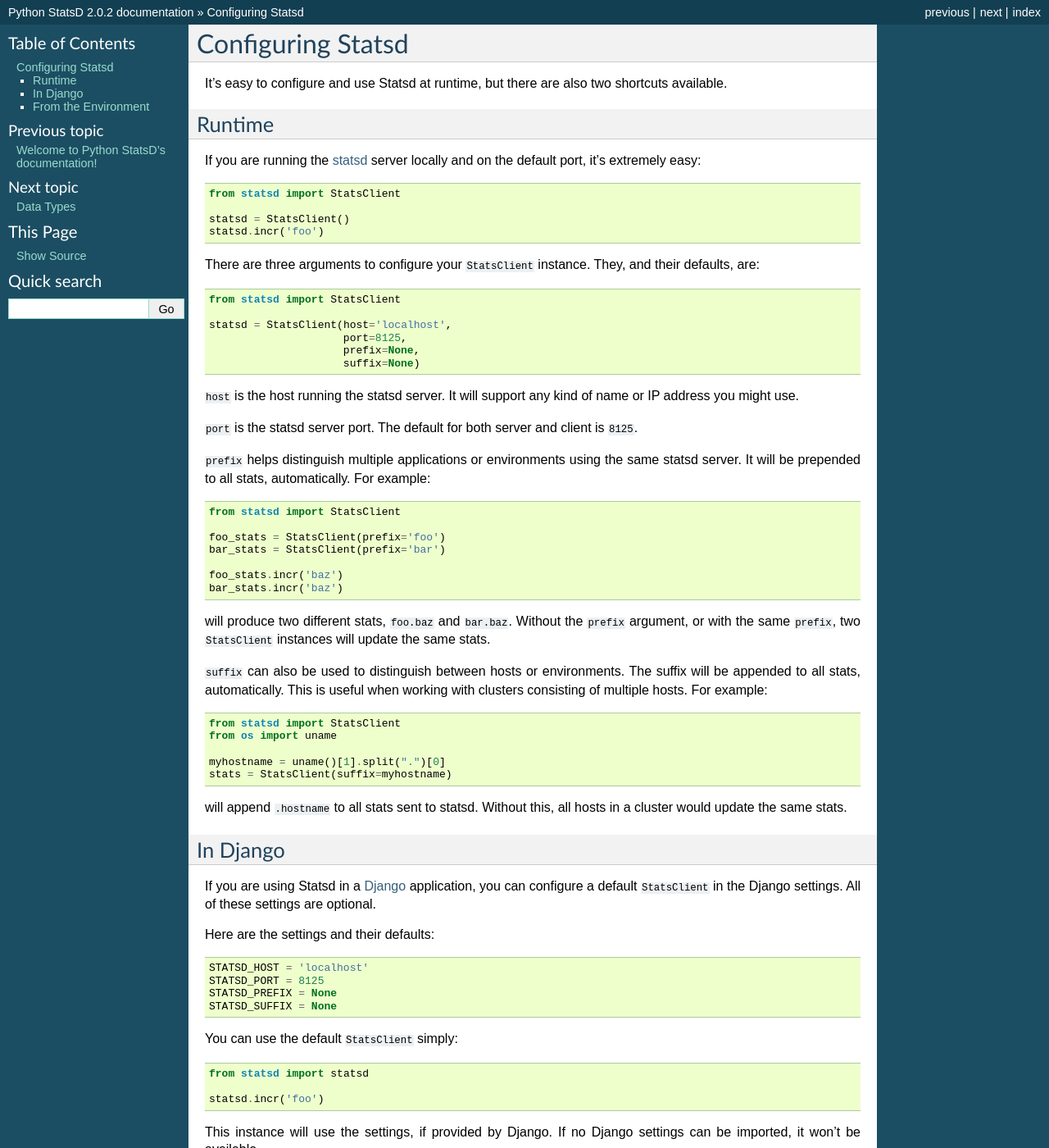
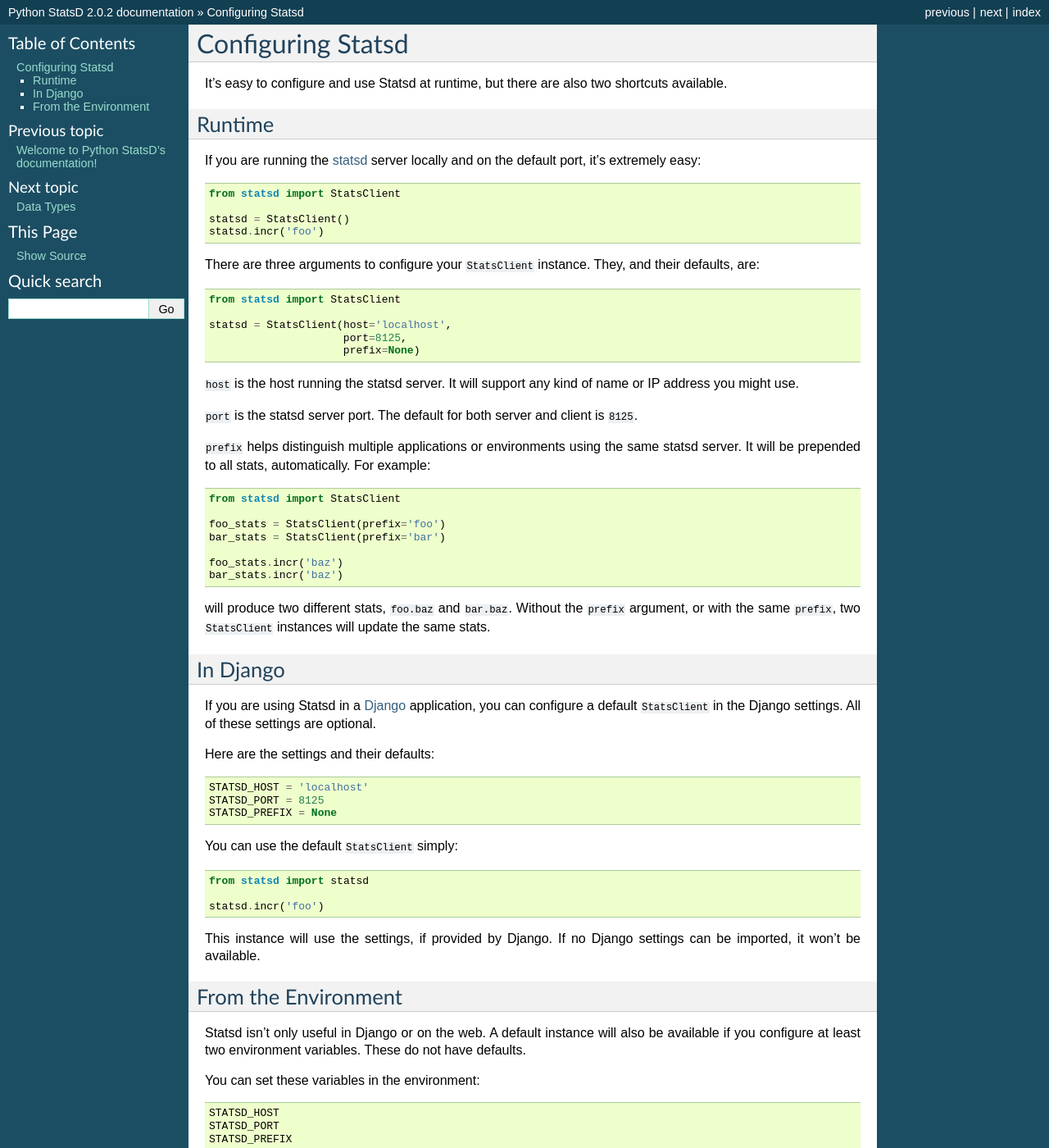
Before and after one commit to jsocol/pystatsd, a Sphinx documentation site: the page built from docs/configure.rst, in a window 1280 px wide and 1400 px high. Shown: the whole window at 82% size. Built offline with Sphinx 7.4.7, drawn with Linux system fonts in a browser that asks for light colours; formulas are drawn with MathJax 3.

Commit message:
Revert "Added suffix parameter"
This reverts commit 3c4ec687273416b355c20282e33249d87cd84b52.

Given graphite's support for wildcards anywhere in the chain, this is an
unnecessary complication. The same thing can be achieved with the
prefix, e.g.:

    >>> import socket;
    >>> host, _, _ = socket.gethostname().partition('.')
    >>> prefix = 'my_app.' + host
    >>> client = StatsClient(prefix=prefix)

Stats can be accessed in aggregate as 'stats.my_app.*.whatever.stat'.

```diff
--- a/docs/configure.rst
+++ b/docs/configure.rst
@@ -26,8 +26,7 @@
 
     statsd = StatsClient(host='localhost',
                          port=8125,
-                         prefix=None,
-                         suffix=None)
+                         prefix=None)
 
 ``host`` is the host running the statsd server. It will support any kind
 of name or IP address you might use.
@@ -51,19 +50,6 @@
 the ``prefix`` argument, or with the same ``prefix``, two
 ``StatsClient`` instances will update the same stats.
 
-``suffix`` can also be used to distinguish between hosts or environments.
-The suffix will be appended to all stats, automatically. This is useful
-when working with clusters consisting of multiple hosts. For example::
-
-    from statsd import StatsClient
-    from os import uname
-
-    myhostname = uname()[1].split(".")[0]
-    stats = StatsClient(suffix=myhostname)
-
-will append ``.hostname`` to all stats sent to statsd. Without this, all
-hosts in a cluster would update the same stats.
-
 
 In Django
 =========
@@ -77,7 +63,6 @@
     STATSD_HOST = 'localhost'
     STATSD_PORT = 8125
     STATSD_PREFIX = None
-    STATSD_SUFFIX = None
 
 You can use the default ``StatsClient`` simply::
 
--- a/docs/index.rst
+++ b/docs/index.rst
@@ -20,11 +20,11 @@
     >>> c.incr('foo')  # Increment the 'foo' counter.
     >>> c.timing('stats.timed', 320)  # Record a 320ms 'stats.timed'.
 
-You can also add a prefix and/or suffix to all your stats::
+You can also add a prefix to all your stats::
 
     >>> import statsd
-    >>> c = statsd.StatsClient('localhost', 8125, prefix='foo', suffix='baz')
-    >>> c.incr('bar')  # Will be 'foo.bar.baz' in statsd/graphite.
+    >>> c = statsd.StatsClient('localhost', 8125, prefix='foo')
+    >>> c.incr('bar')  # Will be 'foo.bar' in statsd/graphite.
 
 
 Installing
--- a/docs/reference.rst
+++ b/docs/reference.rst
@@ -21,7 +21,7 @@
 
 ::
 
-    StatsClient(host='localhost', port=8125, prefix=None, suffix=None)
+    StatsClient(host='localhost', port=8125, prefix=None)
 
 Create a new ``StatsClient`` instance with the appropriate connection
 and prefix information.
@@ -33,8 +33,6 @@
 * ``prefix``: a prefix to distinguish and group stats from an
   application or environment.
 
-* ``suffix``: a suffix to distinguish and group stats from an
-  application or environment.
 
 .. _incr:
 
--- a/statsd/__init__.py
+++ b/statsd/__init__.py
@@ -28,8 +28,7 @@
         host = getattr(settings, 'STATSD_HOST', 'localhost')
         port = getattr(settings, 'STATSD_PORT', 8125)
         prefix = getattr(settings, 'STATSD_PREFIX', None)
-        suffix = getattr(settings, 'STATSD_SUFFIX', None)
-        statsd = StatsClient(host, port, prefix, suffix)
+        statsd = StatsClient(host, port, prefix)
     except (socket.error, socket.gaierror, ImportError):
         pass
 elif 'STATSD_HOST' in os.environ:
@@ -37,7 +36,6 @@
         host = os.environ['STATSD_HOST']
         port = int(os.environ['STATSD_PORT'])
         prefix = os.environ.get('STATSD_PREFIX')
-        suffix = os.environ.get('STATSD_SUFFIX')
-        statsd = StatsClient(host, port, prefix, suffix)
+        statsd = StatsClient(host, port, prefix)
     except (socket.error, socket.gaierror, KeyError):
         pass
```
Also changed, not shown: 2 other files.
